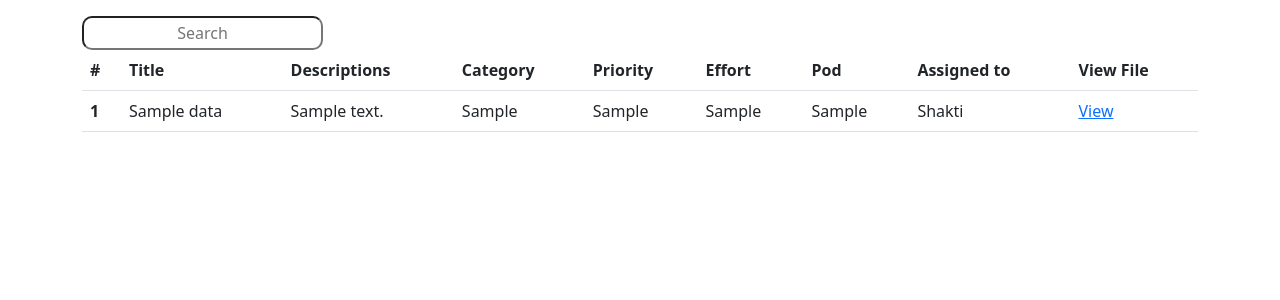
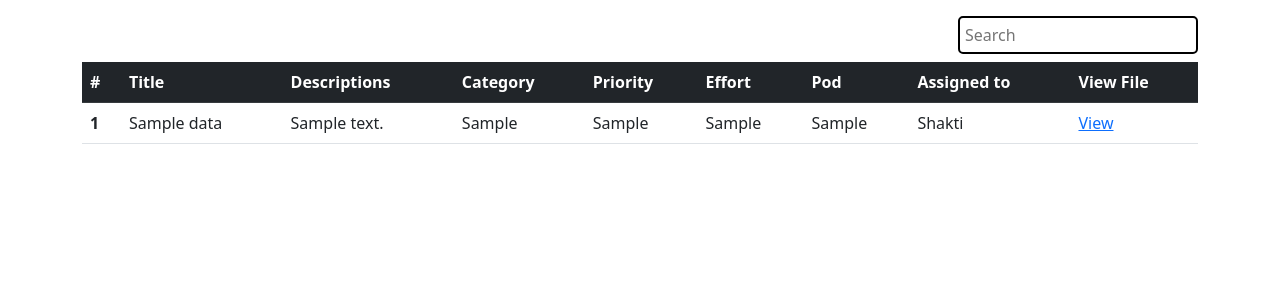
Before and after one commit to d-shaktiranjan/Final_Assessment_Muvi, a PHP site: page /final/view.php in a window 1280 px wide. Shown: the part 56-356 px from the top of the page. Run offline with PHP 8.4, Linux system fonts and the light colour scheme; data comes from the database, SQL or seed files in the repository; both versions use the stored data as it was after the commit; tables that the repository leaves empty hold one stand-in row (values such as "Sample post").

Commit message:
again re-touch

```diff
--- a/css/view.css
+++ b/css/view.css
@@ -1,6 +1,13 @@
 .search {
-    margin: auto;
-    border-radius: 10px;
-    padding: 3px;
-    text-align: center;
+    display: flex;
+    align-items: center;
+    flex-direction: row-reverse;
+    flex-wrap: wrap;
 }
+
+.searchBox {
+    width: 15rem;
+    border-radius: 5px;
+    border: 2px solid black;
+    padding: 5px;
+}
--- a/index.php
+++ b/index.php
@@ -59,6 +59,10 @@ if ($_SERVER["REQUEST_METHOD"] == "POST") {
                 <label for="password" class="form-label">Password</label>
                 <input type="password" class="form-control" id="password" name="password" required>
             </div>
+            <div class="form-check form-switch my-2">
+                <input class="form-check-input" type="checkbox" role="switch" id="showPassword">
+                <label class="form-check-label" for="showPassword" id="checkBoxLabel">Show Password</label>
+            </div>
             <button type="submit" class="btn btn-primary">Login</button>
             <a href="signup.php" type="button" class="btn btn-primary">Create new Account</a>
             <a href="forgotPassword.php" type="button" class="btn btn-danger">Forgot Password</a>
@@ -68,6 +72,7 @@ if ($_SERVER["REQUEST_METHOD"] == "POST") {
         ?>
     </div>
     <script src="https://cdn.jsdelivr.net/npm/bootstrap@5.2.0-beta1/dist/js/bootstrap.bundle.min.js"></script>
+    <script src="js/login.js"></script>
 </body>
 
 </html>
--- a/view.php
+++ b/view.php
@@ -27,11 +27,11 @@ function getUserName($id)
 
 <body>
     <?php include_once "utils/navbar.php" ?>
-    <div class="container mt-3">
-        <input type="text" name="" id="search" class="search" placeholder="Search">
-        <table class="table">
+    <div class="container mt-3 search">
+        <input type="text" name="" id="search" placeholder="Search" class="searchBox">
+        <table class="table my-2">
             <thead>
-                <tr>
+                <tr class="table-dark">
                     <th scope="col">#</th>
                     <th scope="col">Title</th>
                     <th scope="col">Descriptions</th>
```
Also changed, not shown: js/login.js (added, +16 -0 lines), sql/er_data.sql (+3 -11 lines).
